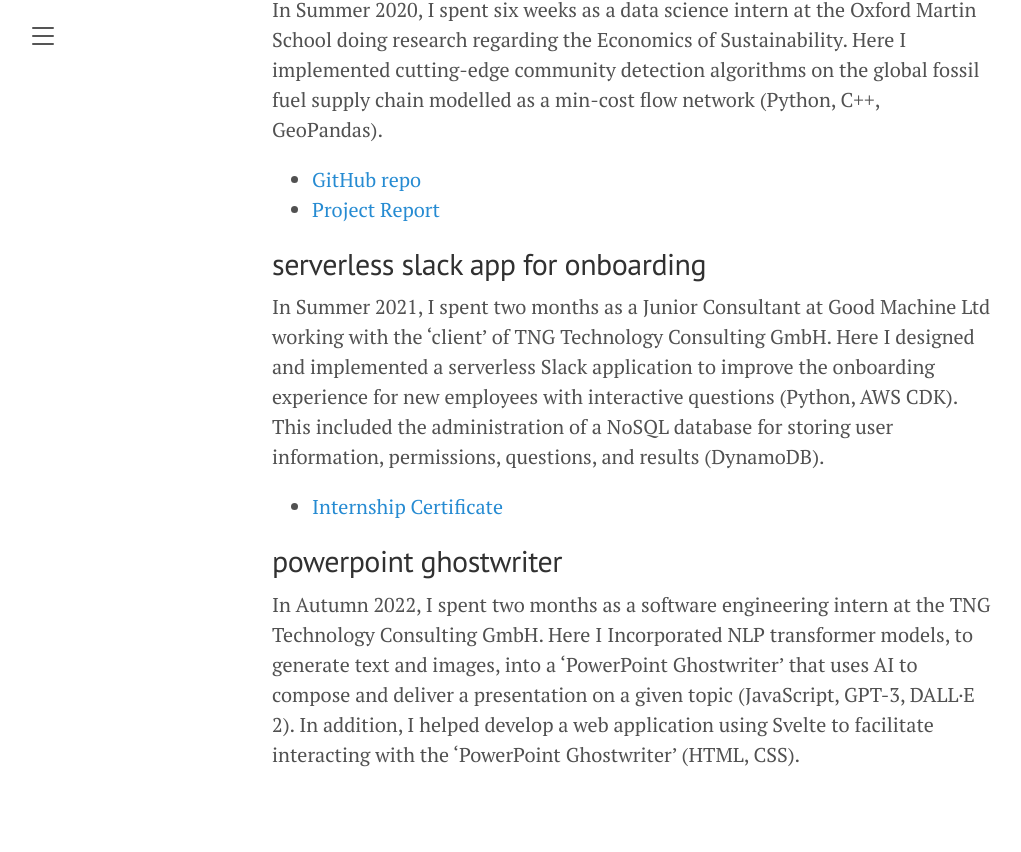
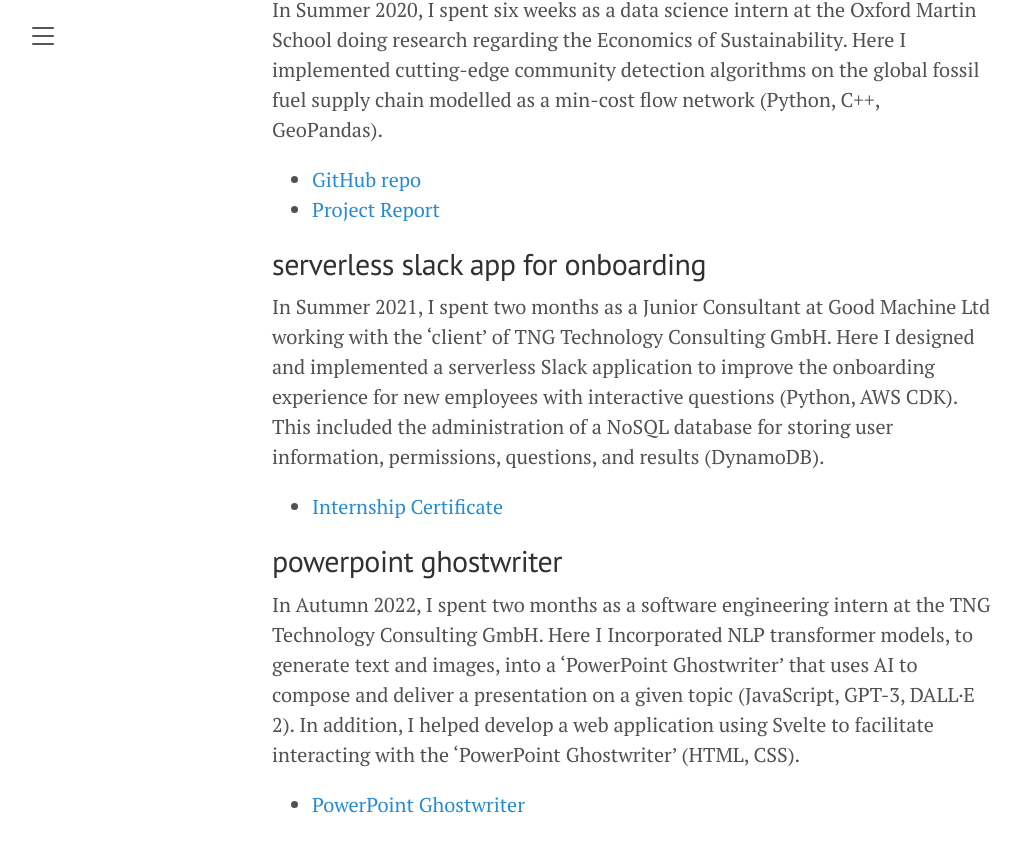
Before and after one commit to a5v/personal-website, a Jekyll site: the page built from projects.markdown, in a window 1280 px wide and 900 px high, scrolled down 3044 px. Shown: the top 852 px of the window, without its empty margins (8-1029 px from the left). Built offline with Jekyll 4.4.1, drawn with Linux system fonts in a browser that asks for light colours.

Commit message:
add link to PowerPoint Ghostwriter site

```diff
--- a/projects.markdown
+++ b/projects.markdown
@@ -94,3 +94,5 @@ In Summer 2021, I spent two months as a Junior Consultant at Good Machine Ltd wo
 ## powerpoint ghostwriter
 
 In Autumn 2022, I spent two months as a software engineering intern at the TNG Technology Consulting GmbH. Here I Incorporated NLP transformer models, to generate text and images, into a 'PowerPoint Ghostwriter' that uses AI to compose and deliver a presentation on a given topic (JavaScript, GPT-3, DALL·E 2). In addition, I helped develop a web application using Svelte to facilitate interacting with the 'PowerPoint Ghostwriter' (HTML, CSS).
+
+- [PowerPoint Ghostwriter](https://ai-slides.com/)
```
